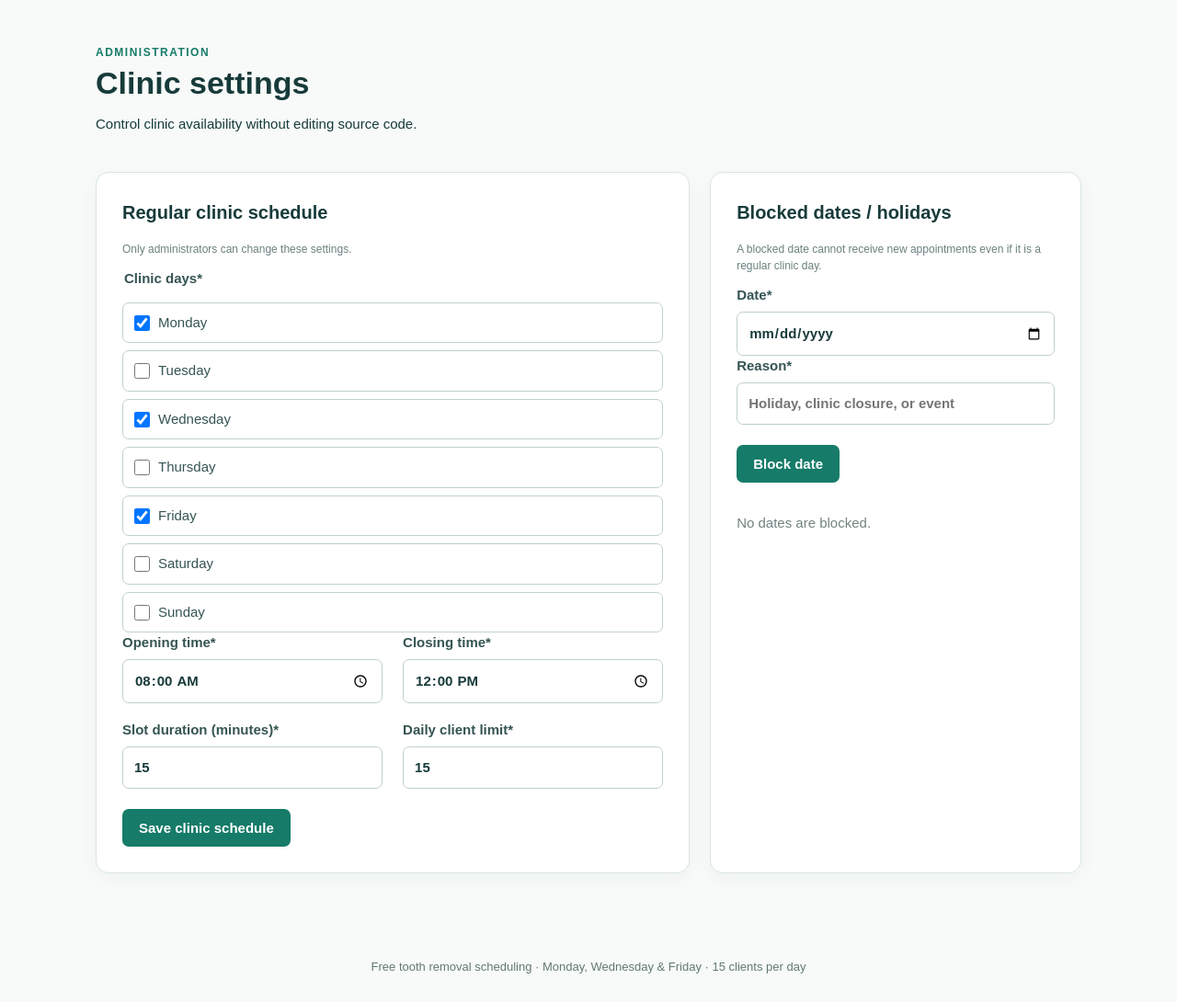
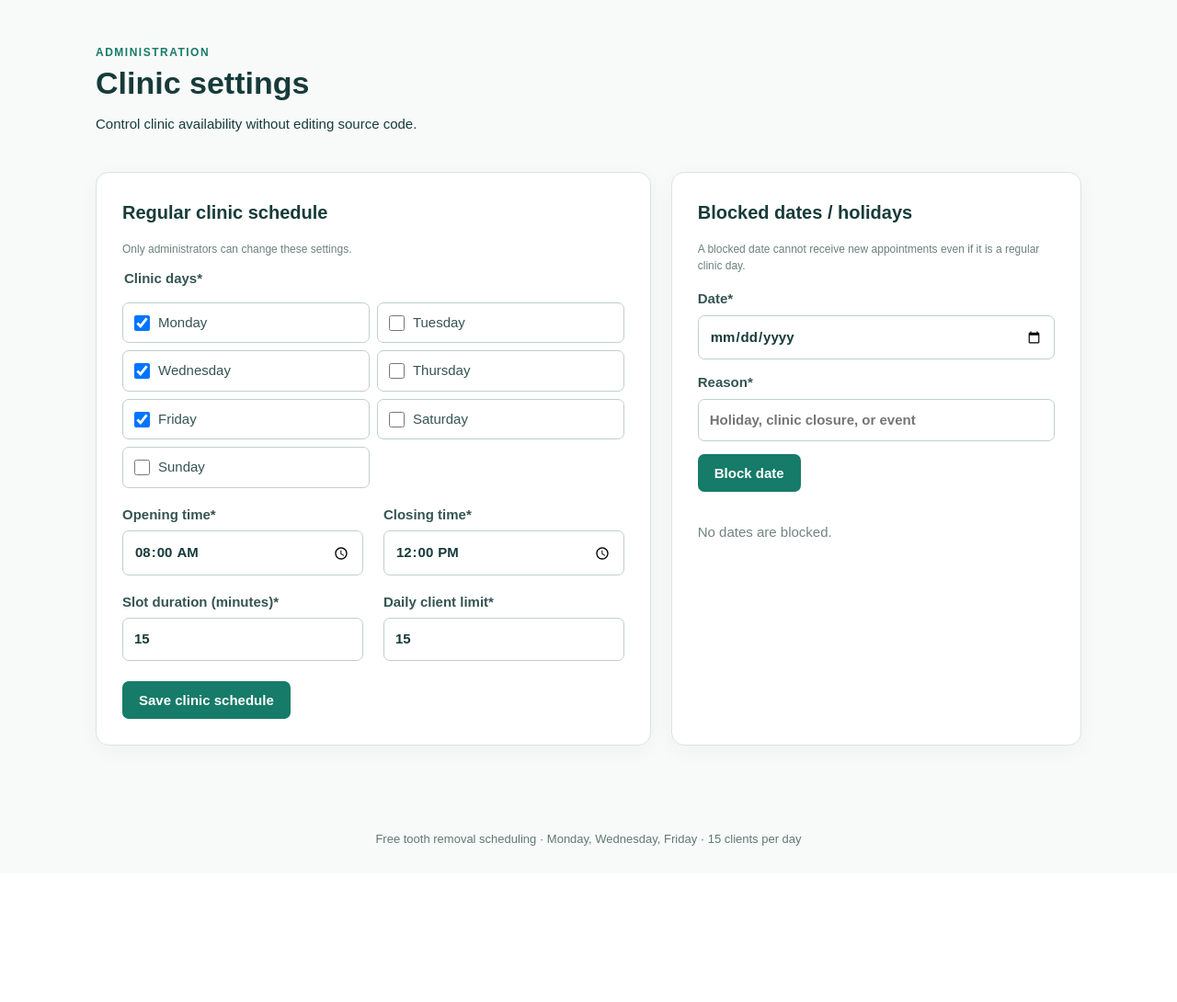
Before and after one commit to arnaut560000/Dental_scheduling, a Flask app: page /admin/settings in a window 1280 px wide. Shown: the part 68-1158 px from the top of the page at 92% size. After the commit the page ends 988 px from the top, so only its background shows below. Run offline with Flask 3, Linux system fonts and the light colour scheme; the visitor is signed in with stand-in values (Sample User, id 1); data comes from the database, SQL or seed files in the repository; data that the repository does not hold is empty; parts of the project's set-up code (start-up, migrations or seed data) failed here and were passed over; some libraries are stand-ins or nearby versions.

Commit message:
Expose clinic settings to administrators

```diff
--- a/app.py
+++ b/app.py
@@ -589,6 +589,22 @@ def configured_slot_times(configuration=None):
     return slots
 
 
+def clinic_days_label(days):
+    names = {number: name for number, name in WEEKDAY_OPTIONS}
+    return ", ".join(names[day] for day in sorted(days))
+
+
+@app.context_processor
+def inject_clinic_schedule_summary():
+    configuration = clinic_configuration()
+    return {
+        "clinic_schedule_summary": (
+            f"{clinic_days_label(configuration['days'])} · "
+            f"{configuration['daily_limit']} clients per day"
+        )
+    }
+
+
 def init_db():
     """Apply each database migration once during application startup."""
     database = db()
--- a/static/style.css
+++ b/static/style.css
@@ -106,6 +106,11 @@ button, .button-link { border: 0; border-radius: 7px; background: var(--green);
 .analytics-highlights span { display: block; color: #58706d; font-size: 12px; }
 .analytics-highlights strong { display: block; margin-top: 3px; }
 .analytics-detail-grid { grid-template-columns: 1.4fr 1fr 1fr; }
+.settings-grid { grid-template-columns: 1.15fr .85fr; }
+.weekday-options { grid-template-columns: repeat(2, minmax(0, 1fr)); }
+.settings-form-grid { margin-top: 18px; }
+.blocked-date-form { display: grid; gap: 14px; margin-top: 16px; }
+.blocked-date-form button { justify-self: start; margin-top: 0; }
 .trend-row { display: grid; grid-template-columns: 92px 1fr auto; gap: 8px; align-items: center; margin: 12px 0; font-size: 12px; }
 .trend-row > div { height: 9px; background: #e5eeeb; border-radius: 5px; overflow: hidden; min-width: 70px; }
 .trend-row i { display: block; height: 100%; background: var(--green); }
@@ -176,6 +181,8 @@ dialog::backdrop { background: #0f292680; }
   .page-title { align-items: start; gap: 16px; flex-direction: column; }
   .filters { align-items: stretch; flex-direction: column; }
   .analytics-highlights { grid-template-columns: 1fr; }
+  .weekday-options { grid-template-columns: 1fr; }
+  .blocked-date-form button { width: 100%; }
   nav { gap: 12px; }
   .card { padding: 20px; }
   .week-navigation strong { font-size: 12px; text-align: center; }
--- a/templates/base.html
+++ b/templates/base.html
@@ -19,6 +19,7 @@
           <a href="{{ url_for('appointments') }}">Clients</a>
           {% if session.role == 'admin' %}
             <a href="{{ url_for('accounts') }}">Accounts</a>
+            <a href="{{ url_for('clinic_settings_page') }}">Settings</a>
           {% endif %}
           <a href="{{ url_for('change_password') }}">Change password</a>
           <button type="button" id="notify-bell" class="notify-bell" title="New client requests" hidden>
@@ -38,7 +39,7 @@
       {% endwith %}
       {% block content %}{% endblock %}
     </main>
-    <footer>Free tooth removal scheduling · Monday, Wednesday & Friday · 15 clients per day</footer>
+    <footer>Free tooth removal scheduling · {{ clinic_schedule_summary }}</footer>
 
     {% if session.user_id %}
       <dialog id="notify-modal" aria-labelledby="notify-heading">
```
Also changed, not shown: tests/test_app.py (+2 -0 lines).
